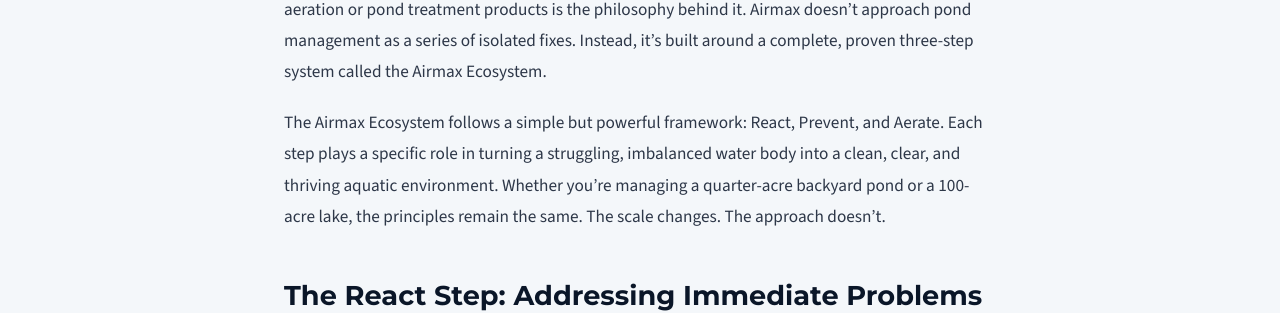
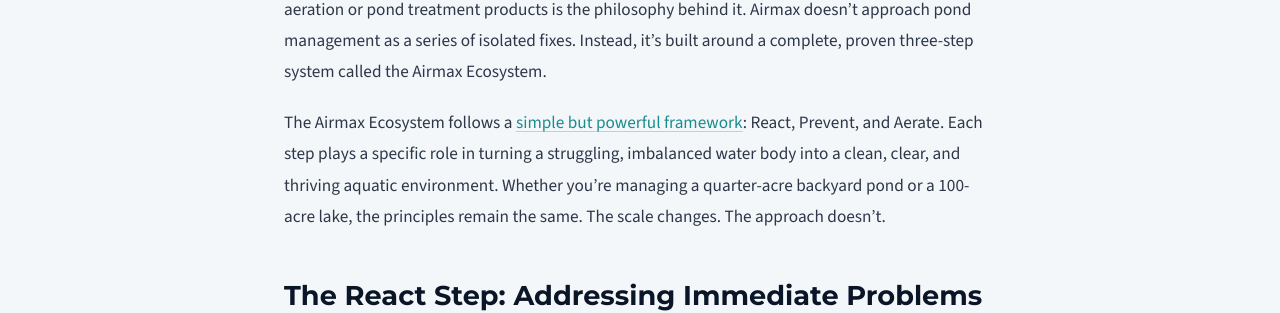
Before and after one commit to JimmyFlame77/Legacy-Waters, a Jekyll site: the page built from _posts/2026-05-17-what-is-airmax-a-guide-to-pond-lake-aeration-systems.md, in a window 1280 px wide and 900 px high, scrolled down 908 px. Shown: the part 149-462 px from the top of the window. Built offline with Jekyll 4.4.1, drawn with Linux system fonts in a browser that asks for light colours; some of the changed lines change nothing that is shown.

Commit message:
Update blog post: What Is Airmax? A Guide to Pond & Lake Aeration Systems

```diff
--- a/_posts/2026-05-17-what-is-airmax-a-guide-to-pond-lake-aeration-systems.md
+++ b/_posts/2026-05-17-what-is-airmax-a-guide-to-pond-lake-aeration-systems.md
@@ -8,7 +8,6 @@
 excerpt: "Airmax is the industry-leading manufacturer of aeration systems and natural water treatments for ponds and lakes. With over 20 years of field experience and a product line built specifically around the science of aquatic ecosystem management, Airmax has become the gold standard for property owners, municipalities, and environmental service professionals who are serious about long-term water health."
 description: "Legacy Waters' certified Airmax experts restore pond health with proven aeration systems and natural treatments. Get your free pond profile today."
 ---
-
 Every pond and lake tells a story — and for most property owners, that story eventually leads to Airmax. These aren't just cosmetic problems. They're signs that something is fundamentally wrong beneath the surface. That's where Airmax comes in — and why, at Legacy Waters Environmental Services, it's one of the most important tools we bring to every water management project we take on.
 
 Airmax is the industry-leading manufacturer of aeration systems and natural water treatments for ponds and lakes. With over 20 years of field experience and a product line built specifically around the science of aquatic ecosystem management, Airmax has become the gold standard for property owners, municipalities, and environmental service professionals who are serious about long-term water health. At Legacy Waters, our team members are [**certified and authorized Airmax**](https://legacywatersenv.com/airmax/) installation, maintenance, and repair service providers — meaning we don't just understand these systems, we're trained to the highest standard in deploying and sustaining them.
@@ -17,7 +16,7 @@
 
 Airmax, Inc. is the manufacturer behind a comprehensive ecosystem of pond and lake management products — from diffused aeration systems and decorative fountains to natural bacteria treatments and water clarifiers. What makes Airmax distinctly different from generic aeration or pond treatment products is the philosophy behind it. Airmax doesn't approach pond management as a series of isolated fixes. Instead, it's built around a complete, proven three-step system called the Airmax Ecosystem.
 
-The Airmax Ecosystem follows a simple but powerful framework: React, Prevent, and Aerate. Each step plays a specific role in turning a struggling, imbalanced water body into a clean, clear, and thriving aquatic environment. Whether you're managing a quarter-acre backyard pond or a 100-acre lake, the principles remain the same. The scale changes. The approach doesn't.
+The Airmax Ecosystem follows a [simple but powerful framework](https://legacywatersenv.com/airmax-ecosystem-framework-a-guide-to-pond-lake-care/): React, Prevent, and Aerate. Each step plays a specific role in turning a struggling, imbalanced water body into a clean, clear, and thriving aquatic environment. Whether you're managing a quarter-acre backyard pond or a 100-acre lake, the principles remain the same. The scale changes. The approach doesn't.
 
 ## The React Step: Addressing Immediate Problems
 
```
